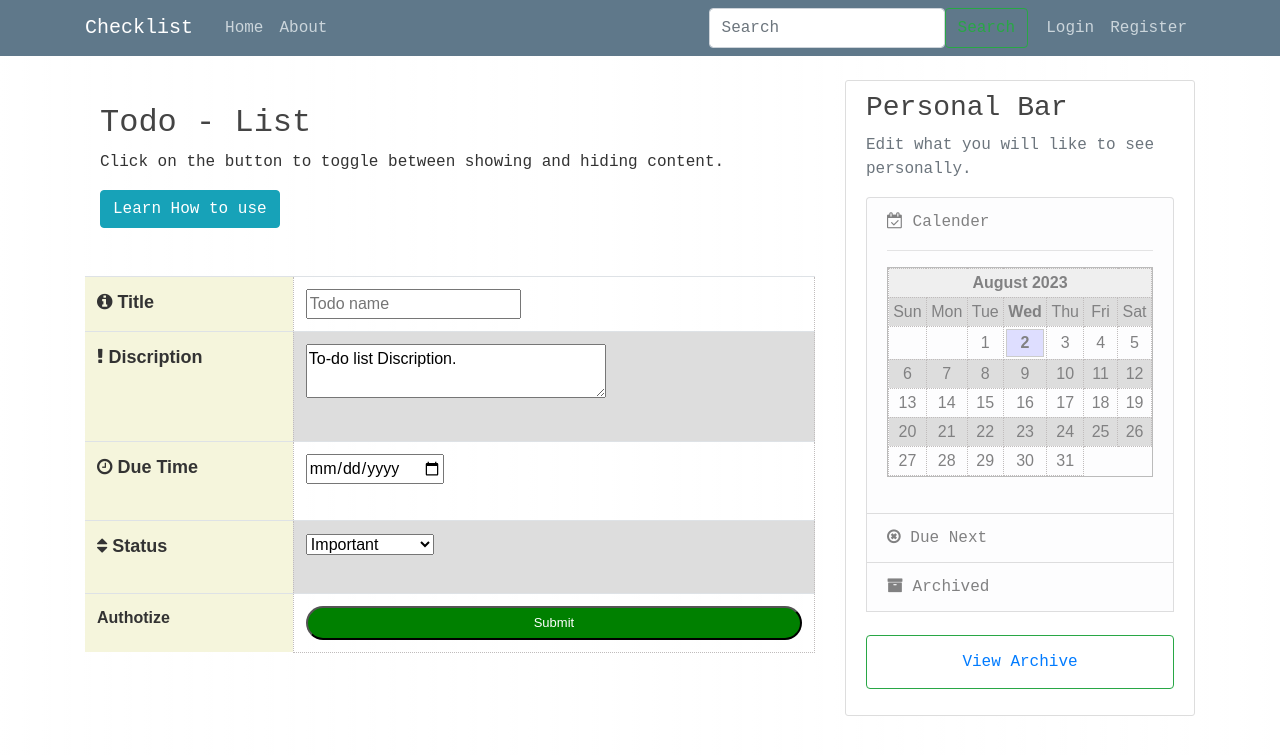
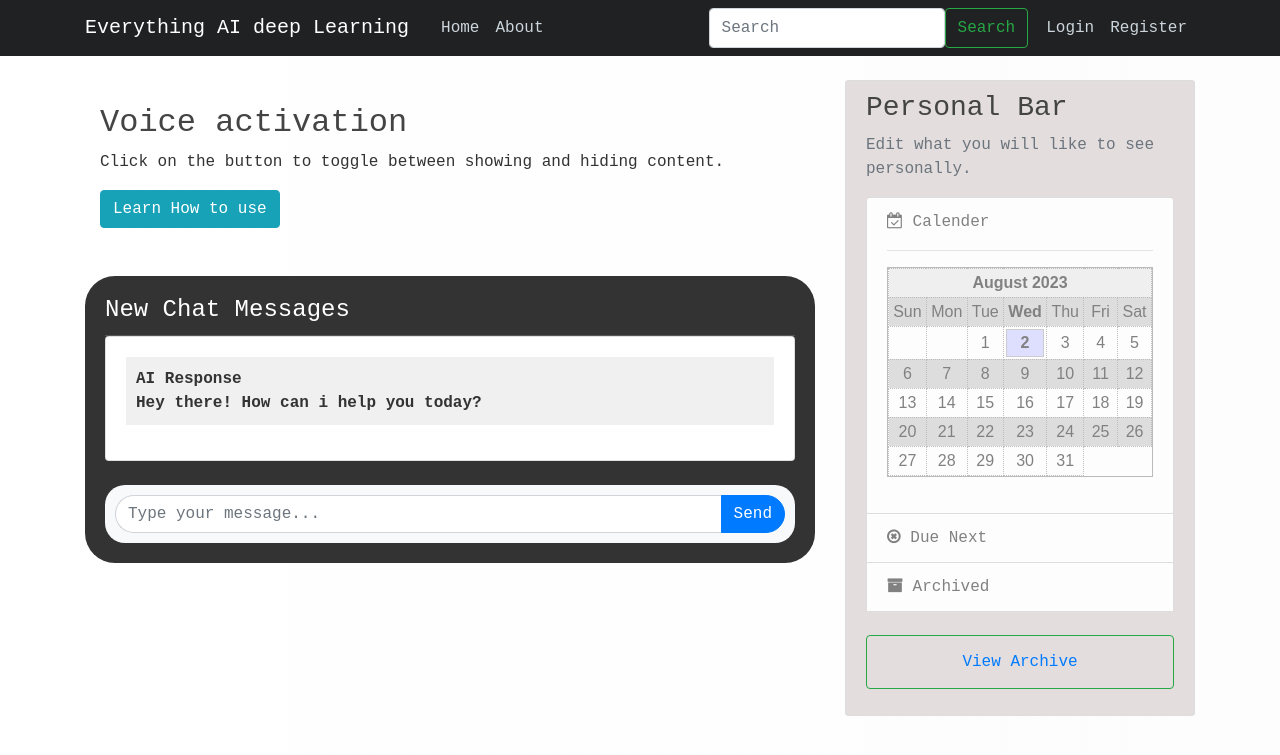
Before and after one commit to Israel-Ogunsua/checklist, a Flask app: page / in a window 1280 px wide. Shown: the top 755 px of the page. Run offline with Flask 3, Linux system fonts and the light colour scheme; parts of the project's set-up code (start-up, migrations or seed data) failed here and were passed over; some libraries are stand-ins or nearby versions.

Commit message:
just started with all the commiiting

```diff
--- a/check/models.py
+++ b/check/models.py
@@ -1,11 +1,11 @@
 from datetime import time
 from enum import unique
-from check import app, login_manager
+from check.app import app, login_manager, db
 from flask_login import UserMixin
 from datetime import datetime
 from flask_sqlalchemy import SQLAlchemy
 
-db = SQLAlchemy(app)
+
 
 @login_manager.user_loader
 def load_user(user_id):
--- a/check/route.py
+++ b/check/route.py
@@ -1,34 +1,122 @@
 from flask.helpers import flash
-from check import app
-from flask import render_template,url_for,request,flash, redirect
-from check import bcrypt
+from check.app import app, bcrypt
+from flask import render_template,url_for,request,flash, redirect,  jsonify
+import openai
 from check.models import User,Post, Archive
 from flask_login import login_user, login_required,current_user, logout_user
 from check.models import db
+
+# for  voice acitvation
+import speech_recognition as sr
+import pywhatkit
+import datetime
+import wikipedia
+import pyttsx3
+
+running = True
+
+openai_api_key = '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'
+openai.api_key = openai_api_key
+
+def ask_openai(message):
+    # Use the input 'message' parameter as the user's input
+    response = openai.ChatCompletion.create(
+        model="gpt-3.5-turbo",
+        messages=[
+            {"role": "system", "content": "You are a helpful assistant."},
+            {"role": "user", "content": message},  # Use the 'message' parameter here
+        ]
+    )
+
+    print( response)
+    # Retrieve and return the assistant's response
+    answer = response.choices[0].message['content'].strip()
+    return answer
+
+
 @app.route('/', methods=['GET', 'POST'])
 @app.route('/home', methods=['GET', 'POST'])
 def index():
-    data = []
-    if current_user.is_authenticated:
-        user = current_user.get_id()
+    if request.method == 'POST':
+        message = request.POST.get('message')
+        print(message)
+        response = ask_openai(message)
+        return  jsonify({'message': message, 'response': response})
+    return render_template('index.html')
 
-        users  = User.query.filter_by(id= user)
-        for make in users:
-            data.append(make.posts)
 
-        if request.method == 'POST':
-            title  = request.form['fname']
-            discription = request.form['disc']
-            duetime = request.form['duetime']
-            status = request.form['status']
+recognizer = sr.Recognizer()
+engine = pyttsx3.init()
+voices = engine.getProperty("voices")
+engine.setProperty("voice", voices[1].id)
 
-            post = Post(title = title, discription = discription,Duetime= duetime, status = status, user_id = user)
-            db.session.add(post)
-            db.session.commit()
-    else:
-        if request.method == 'POST':
-           return redirect('login')
-    return render_template('index.html', context= data)
+# talk def
+def talk(text):
+    engine.say(text)
+
+# audio processing
+def process_audio():
+
+    with sr.Microphone() as source:
+        print("Listening...")
+        recognizer.adjust_for_ambient_noise(source, duration = 0.2)
+        audio = recognizer.listen(source)
+
+    try:
+        # Perform speech recognition
+        action = recognizer.recognize_google(audio)
+        print("You said:", action)
+        return action
+    except sr.UnknownValueError:
+        print("Sorry, I couldn't understand what you said. Please try again.")
+        return None
+    except sr.RequestError as e:
+        print("Error occurred during recognition. Check your internet connection or API key:", e)
+        return None
+
+@app.route('/voice')
+def speech():
+    talk("I am your voice assistant, What can I do for you today?")
+
+    while running :
+        action = process_audio()
+        information = "I don't have a response"
+
+        if action:
+            if "play" in action.lower():
+                song = action.replace("play", "")
+                print("Playing.....")
+                information= "Playing " + song
+                pywhatkit.playonyt(song)
+
+            elif "play me" in action.lower():
+                song = action.replace("play me", "")
+                print("Playing.....")
+                information = "Playing " + song
+                pywhatkit.playonyt(song)
+
+            elif "time" in action.lower():
+                current_time = datetime.datetime.now().strftime("%I:%M %p")
+                print(current_time)
+                information  = "The current time is " + current_time
+
+            elif 'how' in action.lower():
+                description = action.replace("how", "")
+                information = wikipedia.summary(description, 2)
+                print(information)
+                talk(information)
+
+            elif 'what' in action.lower():
+                description = action.replace("how", "")
+                information = wikipedia.summary(description, 2)
+                print(information)
+                talk(information)
+
+            else:
+                information = 'Can you say that again?'
+
+        return render_template('speech.html', action=action, information=information)  # Pass 'action' variable to the template
+
 
 @app.route('/about')
 def about():
--- a/check/templates/base.html
+++ b/check/templates/base.html
@@ -19,7 +19,7 @@
     <header class="site-header">
         <nav class="navbar navbar-expand-md navbar-dark bg-steel fixed-top">
           <div class="container">
-            <a class="navbar-brand mr-4" href="#">Checklist</a>
+            <a class="navbar-brand mr-4" href="#">Everything AI deep Learning  </a>
             <button class="navbar-toggler" type="button" data-toggle="collapse" data-target="#navbarToggle" aria-controls="navbarToggle" aria-expanded="false" aria-label="Toggle navigation">
             <span class="navbar-toggler-icon"></span>
             </button>
@@ -219,7 +219,7 @@
         }
 
         .bg-steel {
-            background-color: #5f788a;
+            background-color: #1f2123;
         }
 
         .site-header .navbar-nav .nav-link {
@@ -236,7 +236,7 @@
         }
 
         .content-section {
-            background: #ffffff;
+            background: #e3dddd;
             padding: 10px 20px;
             border: 1px solid #dddddd;
             border-radius: 3px;
--- a/check/templates/index.html
+++ b/check/templates/index.html
@@ -8,7 +8,7 @@
 <br>
 
 <div class="container">
-  <h2>Todo - List </h2>
+  <h2>Voice activation </h2>
   <p>Click on the button to toggle between showing and hiding content.</p>
   <button type="button" class="btn btn-info" data-toggle="collapse" data-target="#demo">Learn How  to use </button>
   <div id="demo" class="collapse">
@@ -21,39 +21,54 @@
 <br>
 <br>
 
-<div class="table">
-    <div class="edit_table">
-        <table style=" border-radius: 37; ">
-          <form  method="post">
-            <tr>
-              <th class = 'tm'><i class="fa fa-info-circle" aria-hidden="true"></i> Title </th>
-              <td><input type="text" id="fname" name="fname" required class="input_table" placeholder = 'Todo name'><br> </td>
-            </tr>
-            <tr>
-              <th class = 'tm'> <i class="fa fa-exclamation" aria-hidden="true"></i> Discription </th>
-              <td> <textarea name="disc" id= 'disc' rows="2" cols="30" required >To-do list Discription.</textarea><br><br> </td>
-            </tr>
-            <tr>
-              <th class = 'tm'><i class="fa fa-clock-o" aria-hidden="true"></i> Due Time</th>
-              <td><input type="date" id="duetime" name="duetime" required class="input_table"><br><br></td>
-            </tr>
-            <tr>
-              <th class = 'tm'> <i class="fa fa-sort" required aria-hidden="true"></i> Status </th>
-              <td>
-                <select id="status" name="status">
-                  <option value="important">Important</option>
-                  <option value="less important">Less Important</option>
-                </select><br><br>
-              </td>
-            </tr>
-            <tr>
-              <th>Authotize</th>
-              <td><input class="button" type="submit" value="Submit"> </td>
-            </tr>
-          </form>
-        </table>
+<div class="chat-content" style="border-radius: 30px;">
+  <div class="chat-header">
+    <h2>New Chat Messages</h2>
+  </div>
+
+
+
+  <div class="chat-container">
+    <div class="card flex-grow-1">
+      <div class="card-body messages-box">
+
+        <ul class="list-unstyled messages-list">
+
+
+          <li class="message received">
+            <div class="message-text">
+              <div class="message-sender">
+                <b>AI Response</b>
+              </div>
+              <div class="message-content">
+                <b>Hey there! How can i help you today?</b>
+              </div>
+            </div>
+          </li>
+
+        </ul>
+
+      </div>
+
     </div>
+
+    <br>
+    <form class="message-form">
+      <div class="input-group">
+        <input type="text" class="form-control message-input" placeholder="Type your message...">
+        <div class="input-group-append">
+          <button type="submit" class="btn btn-primary btn-send">Send</button>
+        </div>
+      </div>
+    </form>
+
+
+
+
 </div>
+</div>
+
+
 
 
 {% if current_user.is_authenticated %}
@@ -96,7 +111,7 @@
             </tr>
           {% endfor%}
         {%else%}
-          <center><h6> Nothing on your Todo List!! </h6></center>
+          <center><h6> Nothing on your search List!! </h6></center>
         {%endif%}
     {% endfor%}
   </table>
@@ -104,6 +119,166 @@
 
   <br>
 
+
+  <style>
+    .messages-box {
+     flex: 1;
+     overflow-y: auto;
+   }
+
+   .messages-list {
+     padding-left: 0;
+   }
+
+   .message {
+     margin-bottom: 15px;
+     list-style: none;
+   }
+
+   .message-text {
+     padding: 10px;
+     border-radius: 5px;
+   }
+
+   .sent {
+     background-color: #dcf8c6;
+     align-self: flex-end;
+   }
+
+   .received {
+     background-color: #f1f0f0;
+     align-self: flex-start;
+   }
+
+   .message-form {
+     border-radius: 20px;
+     padding: 10px;
+     background-color: #f8f9fa;
+   }
+
+   .message-input {
+     flex: 1;
+     border-radius: 0;
+     border-right: none;
+   }
+
+   .btn-send {
+     border-radius: 0;
+   }
+
+   .chat-container {
+     height: 100%;
+     display: flex;
+     flex-direction: column;
+   }
+   body {
+     font-family: Arial, sans-serif;
+     margin: 0;
+     padding: 0;
+     background-color: #fcf6f6;
+
+   }
+
+   .chat-interface {
+     display: flex;
+   }
+
+   .sidebar {
+     width: 300px;
+     padding: 20px;
+     background-color: rgb(61, 60, 60);
+   }
+
+   .voice-box {
+     display: flex;
+     align-items: center;
+     margin-bottom: 20px;
+   }
+
+   .voice-circle {
+     width: 60px;
+     height: 60px;
+     background-color: rgb(208, 208, 213);
+     border-radius: 50%;
+     display: flex;
+     justify-content: center;
+     align-items: center;
+   }
+
+   .mic-logo {
+     width: 30px;
+     height: 30px;
+     background-color: #777;
+     border-radius: 50%;
+   }
+
+   .voice-text {
+     font-size: 18px;
+     margin-left: 10px;
+     color: #fff;
+   }
+
+   .youtube-video {
+     margin-top: 20px;
+   }
+
+   .chat-content {
+     flex-grow: 1;
+     padding: 20px;
+     background-color: #333;
+     overflow-y: auto; /* Add this line to make it scrollable */
+   }
+
+   .chat-header {
+     padding-bottom: 10px;
+     border-bottom: 1px solid #555;
+   }
+
+   .chat-header h2 {
+     font-size: 24px;
+     color: #fff;
+     margin: 0;
+   }
+
+   .chat-messages {
+     margin-top: 20px;
+   }
+
+   .chat-input {
+     margin-top: 20px;
+     display: flex;
+   }
+
+   .chat-input input[type="text"] {
+     flex-grow: 1;
+     padding: 10px;
+     font-size: 16px;
+     border: none;
+     border-radius: 5px;
+     background-color: #555;
+     color: #fff;
+   }
+
+   .chat-input button {
+     padding: 10px 20px;
+     font-size: 16px;
+     border: none;
+     border-radius: 5px;
+     background-color: #2a4792;
+     color: #fff;
+     margin-left: 10px;
+     cursor: pointer;
+   }
+   .message-input {
+   border-radius: 20px;
+ }
+
+ /* Add border radius to the btn-send class (submit button) */
+ .btn-send {
+   border-radius: 20px;
+ }
+
+ </style>
 
 
     <style>
@@ -245,7 +420,64 @@
             }
     </style>
 
+           <script>
+            const messagesList = document.querySelector('.messages-list');
+              const messageForm = document.querySelector('.message-form');
+              const messageInput = document.querySelector('.message-input');
 
+              messageForm.addEventListener('submit', (event) => {
+                event.preventDefault();
+
+                const message = messageInput.value.trim();
+                if (message.length === 0) {
+                  return;
+                }
+
+                const messageItem = document.createElement('li');
+                messageItem.classList.add('message', 'sent');
+                messageItem.innerHTML = `
+                    <div class="message-text">
+                        <div class="message-sender">
+                            <b>You</b>
+                        </div>
+                        <div class="message-content">
+                            ${message}
+                        </div>
+                    </div>`;
+                messagesList.appendChild(messageItem);
+
+                messageInput.value = '';
+
+                fetch('', {
+                  method: 'POST',
+                  headers: { 'Content-Type': 'application/x-www-form-urlencoded' },
+                  body: new URLSearchParams({
+                    'csrfmiddlewaretoken': document.querySelector('[name=csrfmiddlewaretoken]').value,
+                    'message': message
+                  })
+                })
+                  .then(response => response.json())
+                  .then(data => {
+                    const response = data.response;
+                    const messageItem = document.createElement('li');
+                    messageItem.classList.add('message', 'received');
+                    messageItem.innerHTML = `
+                    <div class="message-text">
+                        <div class="message-sender">
+                          <b>AI Chatbot</b>
+                        </div>
+                        <div class="message-content">
+                            ${response}
+                        </div>
+                    </div>
+                      `;
+                    messagesList.appendChild(messageItem);
+                  });
+              });
+
+
+
+          </script>
 
 
 
--- a/run.py
+++ b/run.py
@@ -1,4 +1,4 @@
-from check import app
+from check.app import app
 
 if __name__ == '__main__':
     app.run(debug=True)
```
Also changed, not shown: check/app.py (renamed from check/__init__.py, +6 -5 lines), check/templates/speech.html (added, +52 -0 lines), instance/Checklistdata.db (added).
